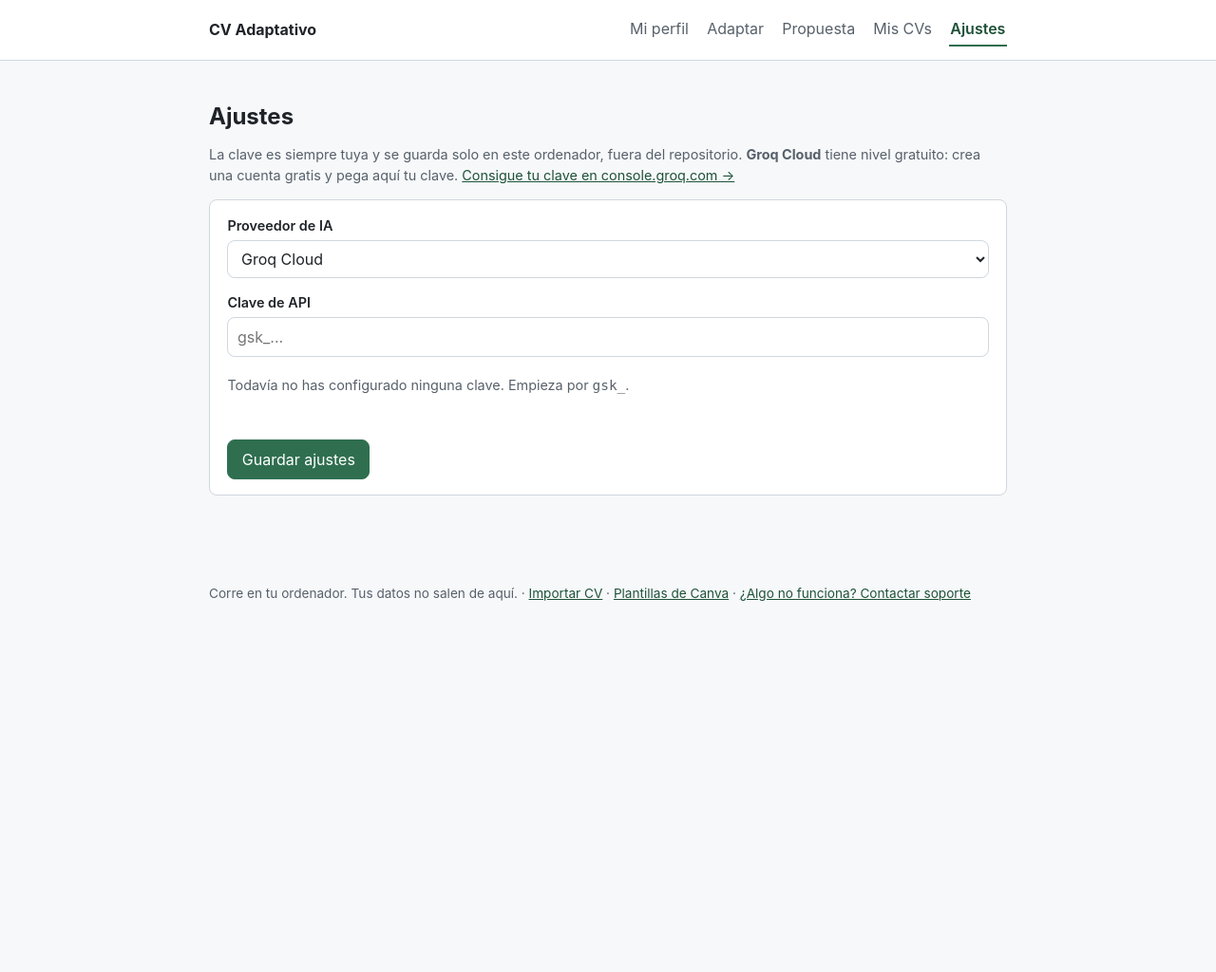
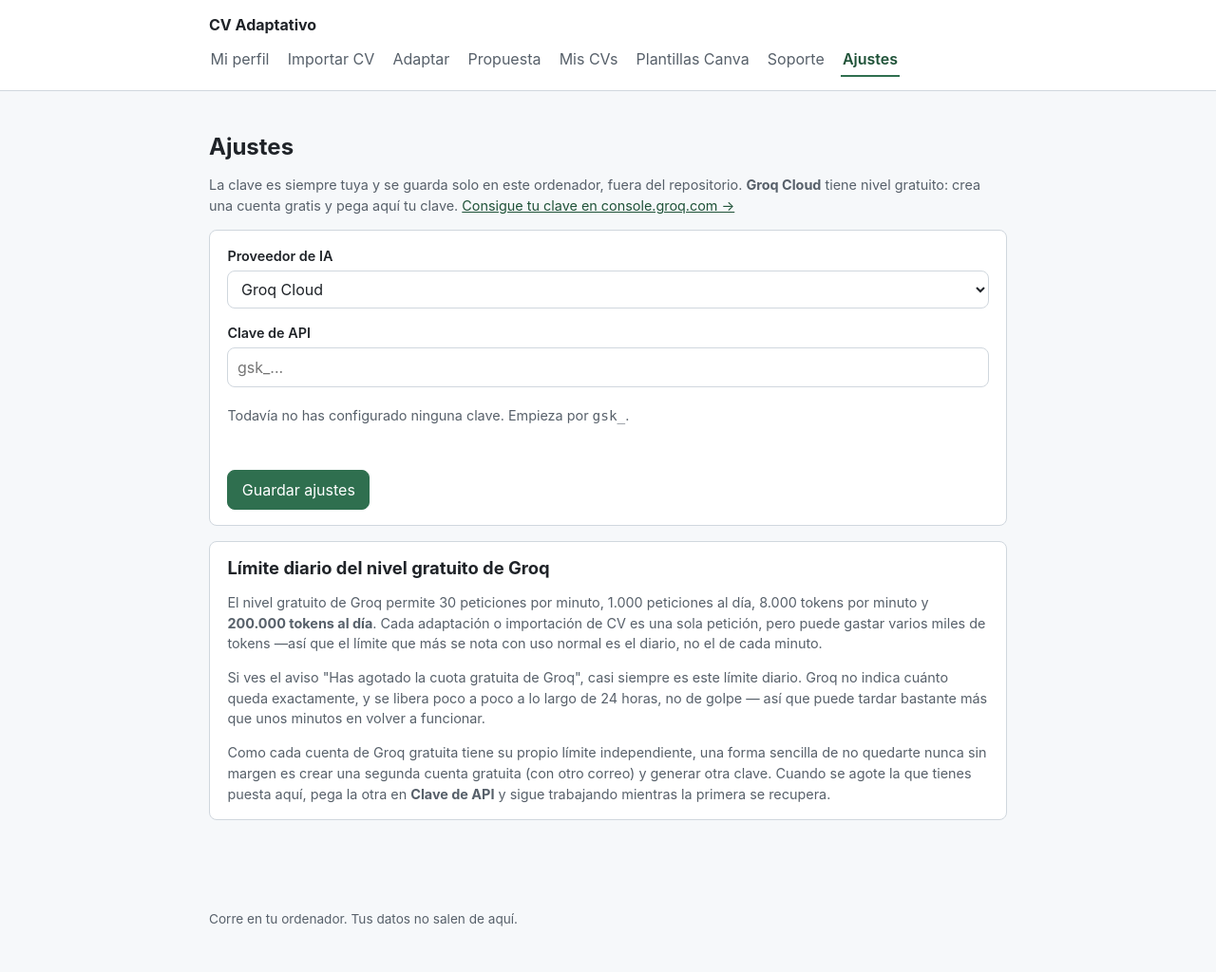
Before and after one commit to DanielVegaRosado/ancla, a Flask app: page /ajustes in a window 1280 px wide. Shown: the whole page at 95% size. Before the commit the page ends 633 px from the top, so only its background shows below. Run offline with Flask 3, Linux system fonts and the light colour scheme.

Commit message:
Simplify navigation: header carries every page, footer drops the duplicates
Import CV, Canva Templates and Support only lived in the footer, separate
from the rest of the main navigation and easy to miss or confuse. They're
now in the header alongside My Profile/Adapt/Proposal/My CVs/Settings, and
the footer is left with just the privacy notice.

Also, the link to import a CV from My Profile no longer disappears after
the first import - before, it only showed up with an empty profile - with
the copy adjusted to reflect that you can now add a second CV without
duplicating what's already there.

Settings now explains the Groq free tier's daily token limit (200,000
tokens/day, the one that actually bites with normal use, not the
per-minute one) and suggests using a second free account as a simple way
to never run out of headroom.

```diff
--- a/cv_adaptativo/web/templates/ajustes.html
+++ b/cv_adaptativo/web/templates/ajustes.html
@@ -32,4 +32,26 @@
       <button type="submit" class="boton-primario">Guardar ajustes</button>
     </div>
   </form>
+
+  <section class="tarjeta">
+    <h2>Límite diario del nivel gratuito de Groq</h2>
+    <p class="ayuda">
+      El nivel gratuito de Groq permite 30 peticiones por minuto, 1.000 peticiones al día,
+      8.000 tokens por minuto y <strong>200.000 tokens al día</strong>. Cada adaptación o
+      importación de CV es una sola petición, pero puede gastar varios miles de tokens —así
+      que el límite que más se nota con uso normal es el diario, no el de cada minuto.
+    </p>
+    <p class="ayuda">
+      Si ves el aviso "Has agotado la cuota gratuita de Groq", casi siempre es este límite
+      diario. Groq no indica cuánto queda exactamente, y se libera poco a poco a lo largo de
+      24 horas, no de golpe — así que puede tardar bastante más que unos minutos en volver a
+      funcionar.
+    </p>
+    <p class="ayuda">
+      Como cada cuenta de Groq gratuita tiene su propio límite independiente, una forma sencilla
+      de no quedarte nunca sin margen es crear una segunda cuenta gratuita (con otro correo) y
+      generar otra clave. Cuando se agote la que tienes puesta aquí, pega la otra en
+      <strong>Clave de API</strong> y sigue trabajando mientras la primera se recupera.
+    </p>
+  </section>
 {% endblock %}
--- a/cv_adaptativo/web/templates/base.html
+++ b/cv_adaptativo/web/templates/base.html
@@ -12,9 +12,12 @@
       <a class="marca" href="{{ url_for('cv_adaptativo.ver_perfil') }}">CV Adaptativo</a>
       <nav class="nav">
         <a href="{{ url_for('cv_adaptativo.ver_perfil') }}" class="{{ 'activo' if request.endpoint == 'cv_adaptativo.ver_perfil' else '' }}">Mi perfil</a>
+        <a href="{{ url_for('cv_adaptativo.importar') }}" class="{{ 'activo' if request.endpoint in ('cv_adaptativo.importar', 'cv_adaptativo.revisar_importacion') else '' }}">Importar CV</a>
         <a href="{{ url_for('cv_adaptativo.adaptar') }}" class="{{ 'activo' if request.endpoint == 'cv_adaptativo.adaptar' else '' }}">Adaptar</a>
         <a href="{{ url_for('cv_adaptativo.ver_propuesta') }}" class="{{ 'activo' if request.endpoint == 'cv_adaptativo.ver_propuesta' else '' }}">Propuesta</a>
         <a href="{{ url_for('cv_adaptativo.listar_cvs') }}" class="{{ 'activo' if request.endpoint in ('cv_adaptativo.listar_cvs', 'cv_adaptativo.ver_cv') else '' }}">Mis CVs</a>
+        <a href="{{ url_for('cv_adaptativo.plantillas') }}" class="{{ 'activo' if request.endpoint == 'cv_adaptativo.plantillas' else '' }}">Plantillas Canva</a>
+        <a href="{{ url_for('cv_adaptativo.soporte') }}" class="{{ 'activo' if request.endpoint == 'cv_adaptativo.soporte' else '' }}">Soporte</a>
         <a href="{{ url_for('cv_adaptativo.ver_ajustes') }}" class="{{ 'activo' if request.endpoint == 'cv_adaptativo.ver_ajustes' else '' }}">Ajustes</a>
       </nav>
     </div>
@@ -35,12 +38,7 @@
   </main>
 
   <footer class="pie ancho">
-    <p>
-      Corre en tu ordenador. Tus datos no salen de aquí.
-      · <a href="{{ url_for('cv_adaptativo.importar') }}">Importar CV</a>
-      · <a href="{{ url_for('cv_adaptativo.plantillas') }}">Plantillas de Canva</a>
-      · <a href="{{ url_for('cv_adaptativo.soporte') }}">¿Algo no funciona? Contactar soporte</a>
-    </p>
+    <p>Corre en tu ordenador. Tus datos no salen de aquí.</p>
   </footer>
 
   <script src="{{ url_for('static', filename='app.js') }}"></script>
--- a/cv_adaptativo/web/templates/perfil.html
+++ b/cv_adaptativo/web/templates/perfil.html
@@ -8,6 +8,9 @@
     {% if perfil.esta_vacio() %}
       <a href="{{ url_for('cv_adaptativo.importar') }}">¿Ya tienes un CV? Impórtalo</a>
       en vez de escribirlo todo a mano.
+    {% else %}
+      <a href="{{ url_for('cv_adaptativo.importar') }}">¿Tienes otro CV que añadir?</a>
+      Impórtalo para sumar lo que falte, sin duplicar lo que ya tienes.
     {% endif %}
   </p>
 
```
Also changed, not shown: tests/test_importar_web.py (+11 -1 lines), tests/test_web.py (+9 -0 lines), tests/test_web_perfil.py (+8 -1 lines).
